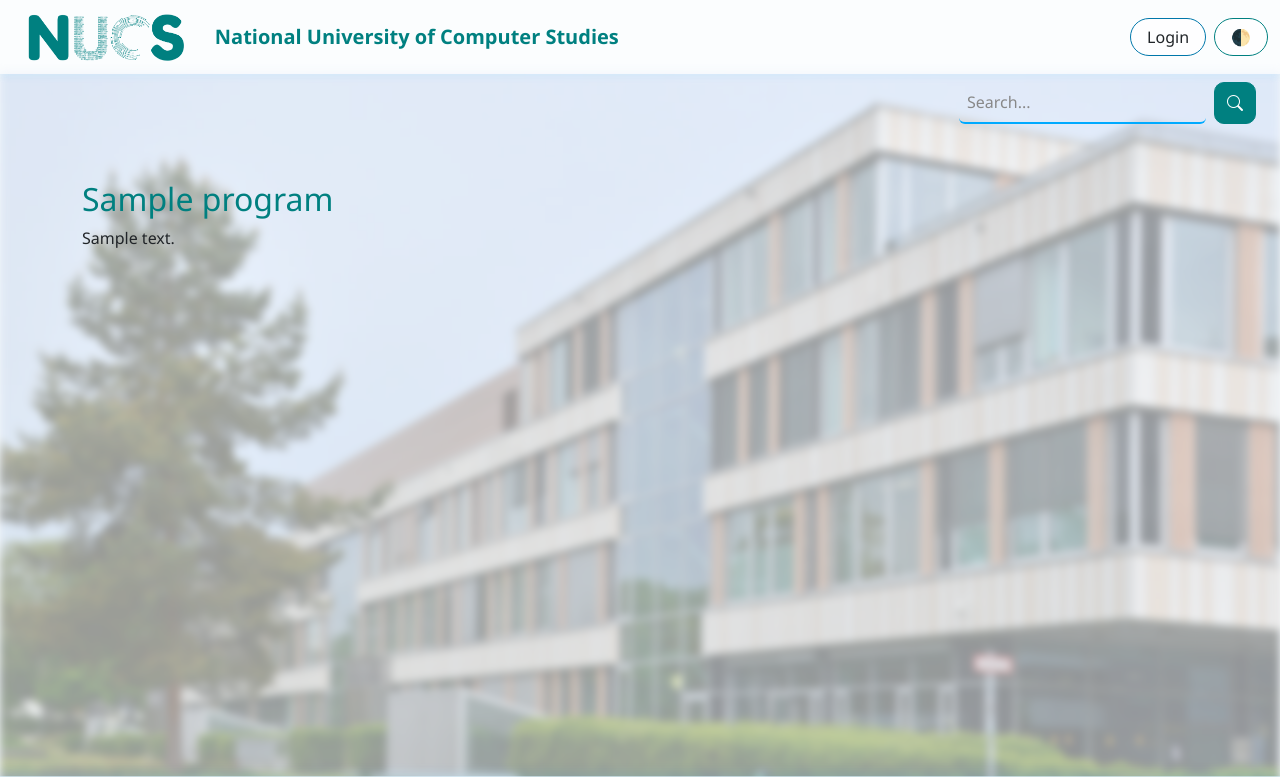
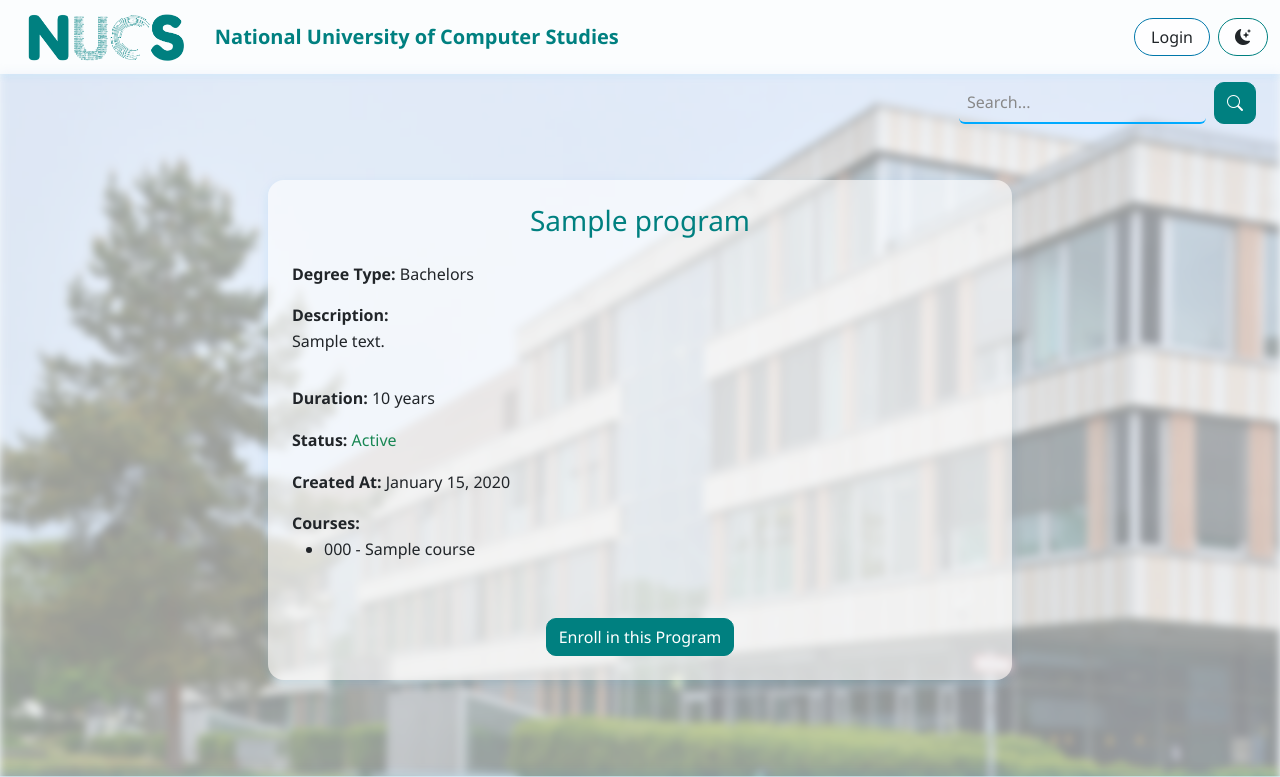
Before and after one commit to HtetMyat582/nucs_website, a Django app: page /academics/programs/1/ in a window 1280 px wide. Shown: the top 777 px of the page. Run offline with Django 5.2, Linux system fonts and the light colour scheme; tables that the repository leaves empty hold one stand-in row (values such as "Sample post"); parts of the project's set-up code (start-up, migrations or seed data) failed here and were passed over.

Commit message:
Enrollment function updates.

```diff
--- a/academics/models.py
+++ b/academics/models.py
@@ -27,8 +27,21 @@ class Course(models.Model):
     credits = models.IntegerField()
     faculty = models.ForeignKey(Faculty, on_delete=models.CASCADE)
 
+    def __str__(self):
+        return self.course_code
+
 class Enrollment(models.Model):
+    STATUS_CHOICES = [
+        ('Pending', 'Pending'),
+        ('Accepted', 'Accepted'),
+        ('Rejected', 'Rejected'),
+    ]
+
     student = models.ForeignKey(Student, on_delete=models.CASCADE)
     program = models.ForeignKey(Program, on_delete=models.CASCADE, null=True, blank=True)
     course = models.ForeignKey(Course, on_delete=models.CASCADE)
     enrollment_date = models.DateTimeField(auto_now_add=True)
+    status = models.CharField(max_length=10, choices=STATUS_CHOICES, default='Pending')
+
+    def __str__(self):
+        return self.student.user.username
--- a/academics/templates/academics/program_detail.html
+++ b/academics/templates/academics/program_detail.html
@@ -1,6 +1,45 @@
 {% extends 'base.html' %}
 {% block title %}{{ program.name }}{% endblock %}
 {% block content %}
-<h2>{{ program.name }}</h2>
-<p>{{ program.description }}</p>
+<div class="card col-md-8 mx-auto p-4">
+    <h3 class="mb-4 text-center">{{ program.name }}</h3>
+    <div class="mb-3 card-text">
+        <strong>Degree Type:</strong> {{ program.degree_type }}
+    </div>
+    <div class="mb-3">
+        <strong>Description:</strong>
+        <p>{{ program.description }}</p>
+    </div>
+    <div class="mb-3">
+        <strong>Duration:</strong> {{ program.duration_years }} years
+    </div>
+    <div class="mb-3">
+        <strong>Status:</strong>
+        {% if program.is_active %}
+        <span class="text-success">Active</span>
+        {% else %}
+        <span class="text-danger">Inactive</span>
+        {% endif %}
+    </div>
+    <div class="mb-3">
+        <strong>Created At:</strong> {{ program.created_at|date:"F j, Y" }}
+    </div>
+    <div class="mb-3">
+        <strong>Courses:</strong>
+        {% if program.courses.all %}
+        <ul>
+            {% for course in program.courses.all %}
+            <li>{{ course.course_code }} - {{ course.course_name }}</li>
+            {% empty %}
+            <li class="text-muted">No courses available.</li>
+            {% endfor %}
+        </ul>
+        {% else %}
+        <span class="text-muted">No courses available.</span>
+        {% endif %}
+    </div>
+    <div class="text-center mt-4">
+        <a href="{% url 'enroll' program.id %}" class="btn btn-primary">Enroll in this Program</a>
+    </div>
+</div>
 {% endblock %}
--- a/academics/urls.py
+++ b/academics/urls.py
@@ -2,7 +2,7 @@ from django.urls import path
 from . import views
 
 urlpatterns = [
-    path('enroll/', views.enroll, name='enroll'),
+    path('enroll/<int:program_id>/', views.enroll, name='enroll'),
     path('programs/', views.program_list, name='program_list'),
     path('programs/<int:pk>/', views.program_detail, name='program_detail'),
     path('courses/', views.course_list, name='course_list'),
--- a/academics/views.py
+++ b/academics/views.py
@@ -4,7 +4,7 @@ from django.contrib import messages
 from .models import Enrollment, Course, Program, Faculty, Student
 
 @login_required
-def enroll(request):
+def enroll(request, program_id):
     user = request.user
     try:
         student = user.student
--- a/nucs_website/settings.py
+++ b/nucs_website/settings.py
@@ -25,7 +25,7 @@ SECRET_KEY = 'django-insecure-%%d6r4!v)qmkj$&pvpy)-xodp_jsj3cq%b)j8l7df+=u4sym7^
 # SECURITY WARNING: don't run with debug turned on in production!
 DEBUG = True
 
-ALLOWED_HOSTS = ['localhost', '127.0.0.1', '192.168.1.4']
+ALLOWED_HOSTS = ['localhost', '127.0.0.1', '192.168.1.8']
 
 AUTH_USER_MODEL = 'users.User'
 # Application definition
--- a/portal/models.py
+++ b/portal/models.py
@@ -7,7 +7,13 @@ class Event(models.Model):
     time = models.TimeField()
     location = models.CharField(max_length=200)
 
+    def __str__(self):
+        return self.title
+
 class News(models.Model):
     title = models.CharField(max_length=200)
     content = models.TextField()
     published_date = models.DateTimeField(auto_now_add=True)
+
+    def __str__(self):
+        return self.title
--- a/portal/templates/portal/news_and_events.html
+++ b/portal/templates/portal/news_and_events.html
@@ -19,7 +19,7 @@
     <div class="col-md-6">
         <div class="card">
             <h4>{{ event.title }}</h4>
-            <p>{{ event.description|truncatewords:15 }}</p>
+            <p>{{ event.description }}</p>
             <p><strong>{{ event.date }} {{ event.time }}</strong></p>
             <p><em>{{ event.location }}</em></p>
 
--- a/static/css/style.css
+++ b/static/css/style.css
@@ -67,7 +67,7 @@ body {
 }
 
 h1, h2, h3, h4 {
-    color: var(--title);
+    color: var(--title) !important;
 }
 
 .btn-primary {
@@ -96,7 +96,7 @@ h1, h2, h3, h4 {
 p, li, span {
     color: var(--text);
 }
-/* Academic Tables */
+
 .card .table {
     background: var(--card-bg);
     border-radius: 12px;
@@ -169,6 +169,12 @@ p, li, span {
     .table {
         min-width: 600px;
     }
+}
+
+.card div {
+    color: var(--text);
+    font-size: 1rem;
+    line-height: 1.6;
 }
 
 .footer-modern {
--- a/templates/base.html
+++ b/templates/base.html
@@ -34,7 +34,7 @@
                     {% else %}
                     <a class="btn btn-outline-dark" href="{% url 'login' %}">Login</a>
                     {% endif %}
-                    <button class="btn btn-outline-light" id="toggle-theme">🌓</button>
+                    <button class="btn btn-outline-light" id="toggle-theme"><i class="bi bi-moon-stars-fill"></i></button>
                 </div>
             </div>
         </div>
--- a/templates/home.html
+++ b/templates/home.html
@@ -23,7 +23,7 @@
     <div class="mb-4">
         <a class="btn btn-outline-primary btn-lg me-2" href="#cards">Explore <i class="bi bi-search"></i></a>
         {% if user.is_authenticated %}
-        <a class="btn btn-primary btn-lg" href="{% url 'enroll' %}"><strong>Enroll <i class="bi bi-pencil-square"></i></strong></a>
+        <a class="btn btn-primary btn-lg" href="{% url 'home' %}"><strong>Enroll <i class="bi bi-pencil-square"></i></strong></a>
         {% else %}
         <a class="btn btn-primary btn-lg" href="{% url 'register' %}"><strong>Admission <i class="bi bi-pencil-square"></i></strong></a>
         {% endif %}
--- a/templates/search_results.html
+++ b/templates/search_results.html
@@ -56,8 +56,6 @@
     <li>No events found.</li>
     {% endfor %}
 </ul>
-{% else %}
-    <h4 class="text-danger mt-5">404 - No Results Available!</h4>
 {% endif %}
 
 {% endblock %}
--- a/users/models.py
+++ b/users/models.py
@@ -21,11 +21,17 @@ class Student(models.Model):
     program = models.CharField(max_length=100, null=True, blank=True)
     year_of_study = models.IntegerField(null=True, blank=True)
 
+    def __str__(self):
+        return self.user.username
+
 class Faculty(models.Model):
     user = models.OneToOneField(User, on_delete=models.CASCADE)
     department = models.CharField(max_length=100, null=True, blank=True)
     designation = models.CharField(max_length=100, null=True, blank=True)
     contact_info = models.TextField(null=True, blank=True)
+
+    def __str__(self):
+        return self.user.username
 
 @receiver(post_save, sender=User)
 def create_or_update_student(sender, instance, created, **kwargs):
--- a/users/templates/users/register.html
+++ b/users/templates/users/register.html
@@ -16,5 +16,8 @@
         {% endfor %}
         <button type="submit" class="btn btn-success w-100">Register</button>
     </form>
+    <div class="text-center mt-4">
+        <span>Already have an account? <a href="{% url "login" %}" class="text-decoration-none"> Log in. </a></span>
+    </div>
 </div>
 {% endblock %}
```
Also changed, not shown: academics/templates/academics/course_detail.html (+25 -2 lines), academics/templates/academics/enroll.html (+4 -19 lines), academics/templates/academics/faculty_detail.html (+22 -4 lines), academics/templates/academics/faculty_list.html (+3 -5 lines), academics/templates/academics/program_list.html (+3 -27 lines), academics/migrations/0003_enrollment_status.py (added), media/profiles/Neo.The-Matrix.webp (added).
